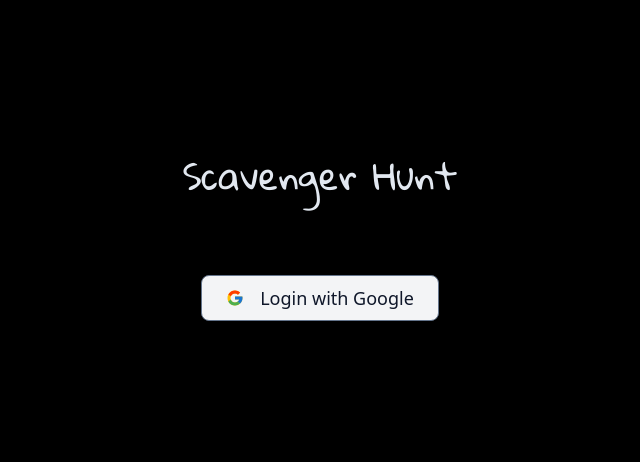
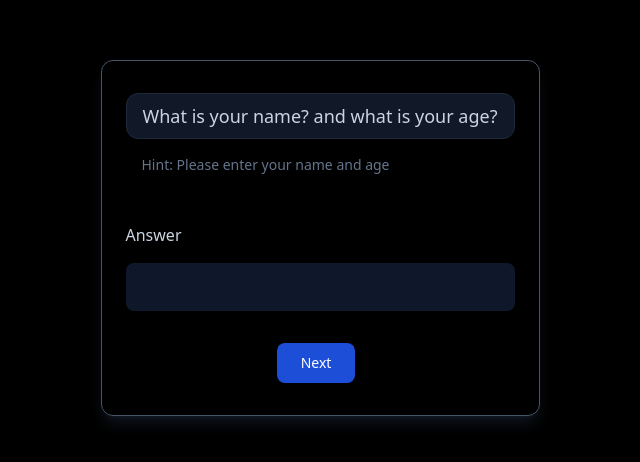
Before and after one commit to krishna8421/scavanger-hunt, a Next.js app: page / in a window 1280 px wide. Shown: the part 162-624 px from the top of the page, without its empty margins (320-960 px from the left). Built offline with nearby package versions, Linux system fonts and the light colour scheme; no server answers.

Commit message:
Add Questions

```diff
--- /dev/null
+++ b/components/FinalPage.jsx
@@ -0,0 +1,7 @@
+export default function FinalPage() {
+    return (
+        <div>
+            <h1>Cool You Made it!!</h1>
+        </div>
+    )
+}
--- /dev/null
+++ b/components/LocationQuestion.jsx
@@ -0,0 +1,68 @@
+import Image from "next/image";
+import {useEffect, useState} from "react";
+import useGeoLocation from "../hooks/useGeoLocation";
+import distanceFromLocation from "../utils/distanceFromLocation";
+import {locationCoordinates} from "../data/locationCoordinates";
+
+export default function LocationQuestion({imgUrl, setQuestionsNum, questionsNum, totalQue, setAnswer, answer}) {
+    const hint = "Find this location, and get the new clue there!";
+    const [distance, setDistance] = useState(0);
+    const {loading, coordinates} = useGeoLocation();
+
+    useEffect(() => {
+        if (!loading && coordinates) {
+            setDistance(
+                distanceFromLocation(
+                    coordinates.latitude,
+                    locationCoordinates.first.latitude,
+                    coordinates.longitude,
+                    locationCoordinates.first.longitude
+                ) * 1000
+            );
+        }
+    }, [coordinates, loading]);
+    return (<>
+        <div className="relative w-full h-64">
+            <Image
+                src={imgUrl}
+                alt="Question Image"
+                layout="fill"
+                objectFit="cover"
+                className="w-full h-full rounded-md absolute"
+            />
+        </div>
+        <div className="text-slate-500 text-sm p-4">
+            Hint: {hint}
+        </div>
+        <div className="w-full bg-slate-900 rounded-md py-4 text-slate-400 text-sm px-4">
+            <p className="text-slate-300 mb-4">Your Progress</p>
+            <div className="flex py-1">
+                <p className="flex-1">Latitude:</p>
+                <p className="flex-1">{coordinates.latitude}</p>
+            </div>
+            <div className="flex py-1">
+                <p className="flex-1">Longitude:</p>
+                <p className="flex-1">{coordinates.longitude}</p>
+            </div>
+            <div className="flex py-1">
+                <p className="flex-1">Distance Remaining:</p>
+                <p className="flex-1">{distance.toFixed(3)}m</p>
+            </div>
+        </div>
+        <div className="flex w-full justify-center mt-8">
+            <button
+                onClick={(e) => {
+                    if (!e.target.className.split(" ").includes("cursor-not-allowed") && totalQue > questionsNum) {
+                        setQuestionsNum(questionsNum + 1);
+                        const ans = answer
+                        ans.push(true)
+                        setAnswer(ans)
+                    }
+                }}
+                className={`${distance > 150 ? "cursor-not-allowed" : ""} text-white bg-blue-700 hover:bg-blue-800 focus:ring-4 focus:ring-blue-300 font-medium rounded-lg text-sm px-6 py-2.5 text-center mr-2 mb-2 dark:bg-blue-600 dark:hover:bg-blue-700 dark:focus:ring-blue-800`}
+            >
+                Next
+            </button>
+        </div>
+    </>)
+}
--- /dev/null
+++ b/components/NormalQuestion.jsx
@@ -0,0 +1,36 @@
+import {useState} from "react";
+
+export default function NormalQuestion({question, hint, setQuestionsNum, questionsNum, totalQue, setAnswer, answer}) {
+    const [inputVal, setInputVal] = useState("");
+    return (<>
+        <div
+            className="rounded-xl w-full bg-gray-900 py-2 px-4 mt-2 border border-slate-800 text-slate-300 overflow-x-hidden text-lg">
+            {question}
+        </div>
+        <div className="text-slate-500 text-sm p-4">
+            Hint: {hint}
+        </div>
+        <div className="mt-8 text-md text-slate-300 ">
+            <p>Answer</p>
+            <input
+                type="text"
+                onChange={(e) => setInputVal(e.target.value)}
+                className="w-full rounded-lg bg-slate-900 mt-4 h-12 p-4 focus:ring-1 focus:ring-slate-700 focus:outline-none"/>
+        </div>
+        <div className="flex w-full justify-center mt-8">
+            <button
+                onClick={(e) => {
+                    if (!e.target.className.split(" ").includes("cursor-not-allowed") && totalQue > questionsNum) {
+                        setQuestionsNum(questionsNum + 1);
+                        const ans = answer
+                        ans.push(inputVal.toLowerCase().trim())
+                        setAnswer(ans)
+                    }
+                }}
+                className={`${inputVal === "" ? "cursor-not-allowed" : ""} text-white bg-blue-700 hover:bg-blue-800 focus:ring-4 focus:ring-blue-300 font-medium rounded-lg text-sm px-6 py-2.5 text-center mr-2 mb-2 dark:bg-blue-600 dark:hover:bg-blue-700 dark:focus:ring-blue-800`}
+            >
+                Next
+            </button>
+        </div>
+    </>)
+}
--- a/components/Questions.jsx
+++ b/components/Questions.jsx
@@ -1,7 +1,68 @@
+import NormalQuestion from "./NormalQuestion";
+import LocationQuestion from "./LocationQuestion";
+import {useEffect, useState} from "react";
+import FinalPage from "./FinalPage";
+import {collection, addDoc} from "firebase/firestore";
+import {db} from "../firebase";
+import {useAuth} from "../context/AuthContext";
+
+
 export default function Questions() {
+    const [questionsNum, setQuestionsNum] = useState(0);
+    const [answer, setAnswer] = useState([]);
+    const {user} = useAuth()
+    console.log(user)
+    useEffect(() => {
+        const saveAnswer = async () => {
+            await addDoc(collection(db, "answers"), {
+                name: user.displayName,
+                email: user.email,
+                answer,
+            });
+        };
+        if (questionsNum === 4 && user) {
+            saveAnswer().then()
+        }
+    }, [questionsNum])
+
+    const questions = [
+        <NormalQuestion
+            setQuestionsNum={setQuestionsNum}
+            answer={answer}
+            setAnswer={setAnswer}
+            questionsNum={questionsNum} totalQue={4} key={1}
+            question={"What is your name? and what is your age?"}
+            hint={"Please enter your name and age"}
+        />,
+        <LocationQuestion
+            setQuestionsNum={setQuestionsNum}
+            answer={answer} setAnswer={setAnswer}
+            questionsNum={questionsNum}
+            totalQue={4} key={2}
+            imgUrl={"/place.jpeg"}
+        />,
+        <NormalQuestion
+            setQuestionsNum={setQuestionsNum} answer={answer}
+            setAnswer={setAnswer}
+            questionsNum={questionsNum}
+            totalQue={4} key={3}
+            question={"What is your name? and what is your age?"}
+            hint={"Please enter your name and age"}
+        />,
+
+        <LocationQuestion
+            setQuestionsNum={setQuestionsNum}
+            answer={answer}
+            setAnswer={setAnswer}
+            questionsNum={questionsNum}
+            totalQue={4} key={4}
+            imgUrl={"/place.jpeg"}/>,
+        <FinalPage key={5}
+        />
+    ]
     return (
-        <div className="w-[30rem] h-[40rem] mt-[10vh] p-4 shadow-xl border border-slate-600 rounded-xl">
-            <h1>Q1</h1>
+        <div className="max-w-[30rem] p-4 md:p-6 shadow-lg shadow-slate-800/50 border border-slate-600 rounded-xl mx-2">
+            {questions[questionsNum]}
         </div>
     );
 }
--- a/hooks/useGeoLocation.js
+++ b/hooks/useGeoLocation.js
@@ -1,11 +1,10 @@
-import React, {useState, useEffect} from "react";
+import {useState, useEffect} from "react";
 
 const useGeoLocation = () => {
     const [location, setLocation] = useState({
         loading: true,
         coordinates: {latitude: "", longitude: ""},
     });
-    const [reload, setReload] = useState(false);
 
     const onSuccess = (location) => {
         setLocation({
@@ -15,7 +14,6 @@ const useGeoLocation = () => {
                 longitude: location.coords.longitude,
             },
         });
-        setReload(false);
     };
 
     const onError = (error) => {
@@ -35,15 +33,15 @@ const useGeoLocation = () => {
                 message: "Geolocation not supported",
             });
         }
-        setInterval(() => {
+        const interval = setInterval(() => {
             navigator.geolocation.getCurrentPosition(onSuccess, onError);
         }, 1000);
+        return () => clearInterval(interval);
     }, []);
 
     return {
         loading: location.loading,
         coordinates: location.coordinates,
-        reload: () => setReload(!reload),
     };
 };
 
--- a/pages/index.jsx
+++ b/pages/index.jsx
@@ -13,15 +13,16 @@ export default function Home() {
     return (
         <div
             className="flex flex-col overflow-y-auto overflow-x-hidden text-slate-200 items-center bg-black w-screen min-h-screen justify-center">
-            {isAuth && (
-                <AiOutlineLogout
-                    onClick={signOutUser}
-                    color="#ff3526"
-                    size={25}
-                    className="absolute top-6 right-6 cursor-pointer"
-                />
-            )}
-            {isAuth ? <Questions/> : <Auth/>}
+            {/*{isAuth && (*/}
+            {/*    <AiOutlineLogout*/}
+            {/*        onClick={signOutUser}*/}
+            {/*        color="#ff3526"*/}
+            {/*        size={25}*/}
+            {/*        className="absolute top-6 right-6 cursor-pointer"*/}
+            {/*    />*/}
+            {/*)}*/}
+            {/*{!isAuth ? <Questions/> : <Auth/>}*/}
+            <Questions/>
         </div>
     );
 }
```
Also changed, not shown: public/place.jpeg (added).
